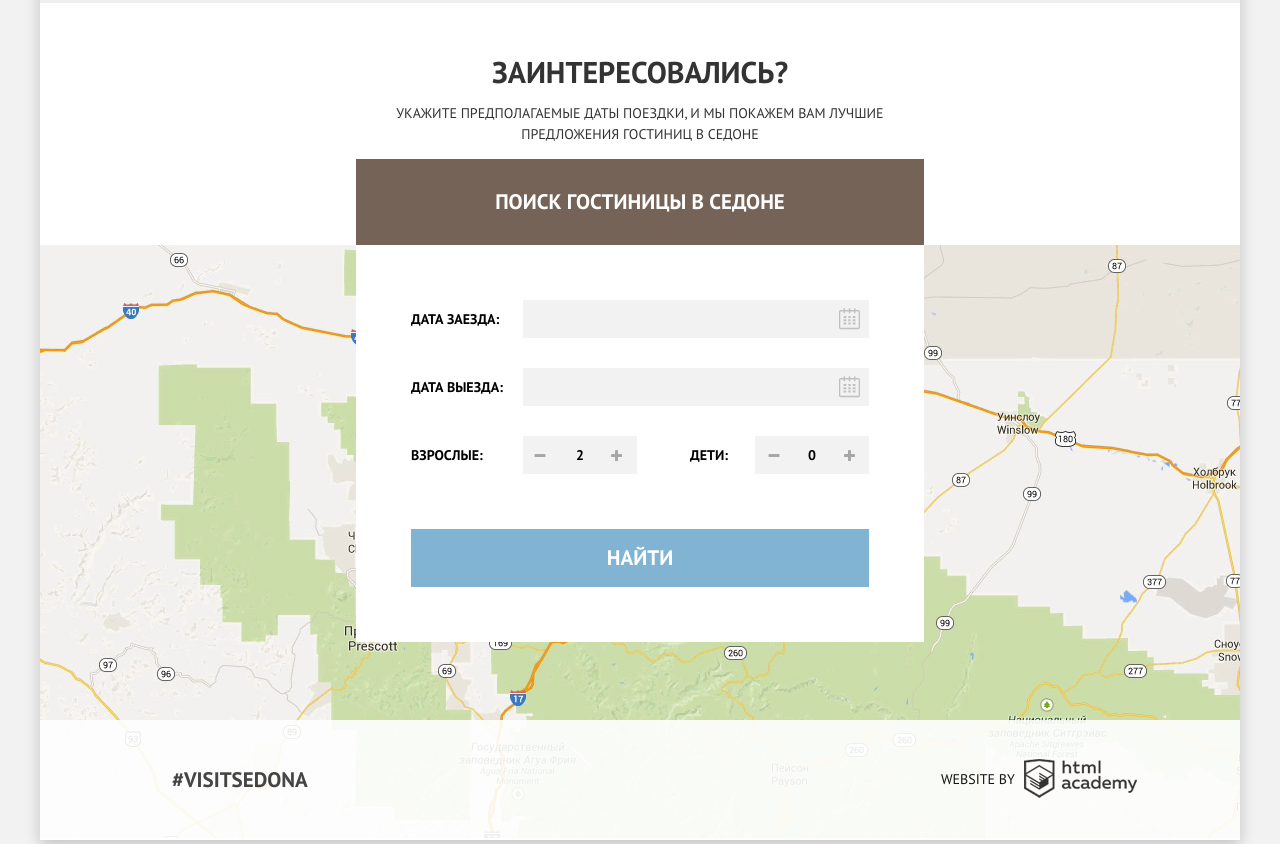
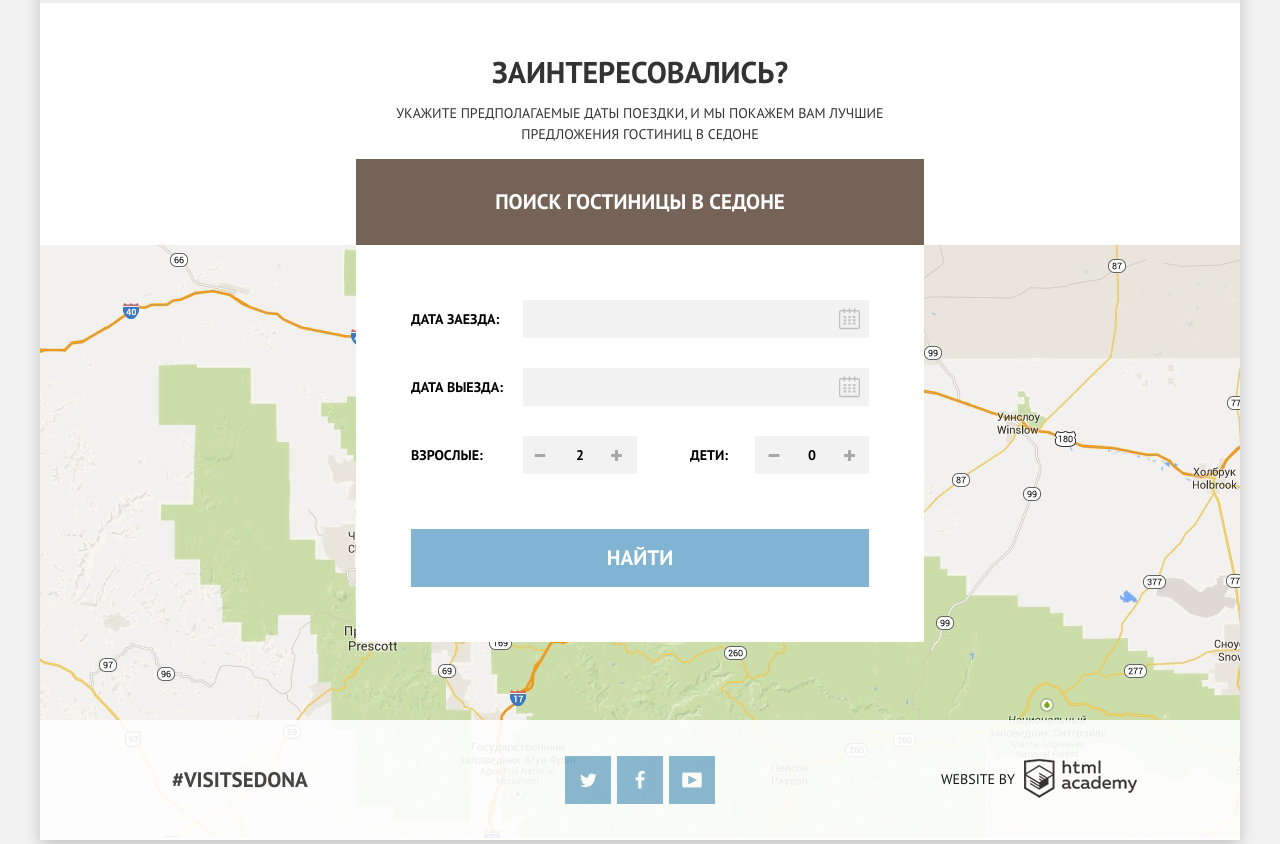
Before and after one commit to kakkoiirus/291585-sedona, a plain HTML site: page index.html in a window 1280 px wide. Shown: the part 1864-2708 px from the top of the page. Drawn offline with Linux system fonts and the light colour scheme.

Commit message:
Правка футера

```diff
--- a/css/style.css
+++ b/css/style.css
@@ -930,7 +930,7 @@ input[type="checkbox"]:checked:disabled + label::before {
   font-size: 0;
   vertical-align: top;
   text-decoration: none;
-  background: url("../img/sprite.png") no-repeat;
+  background: #81b3d2 url("../img/sprite.png") no-repeat;
 }
 
 .social-btn-tw {
```
